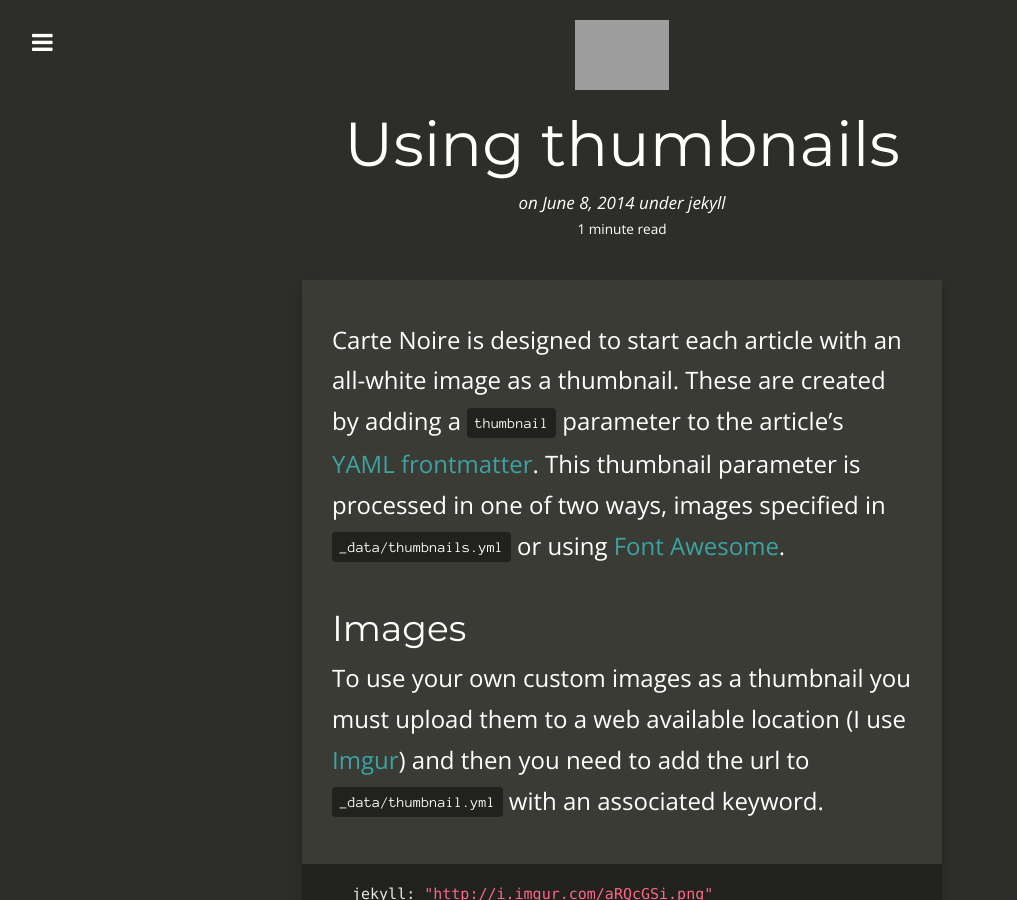
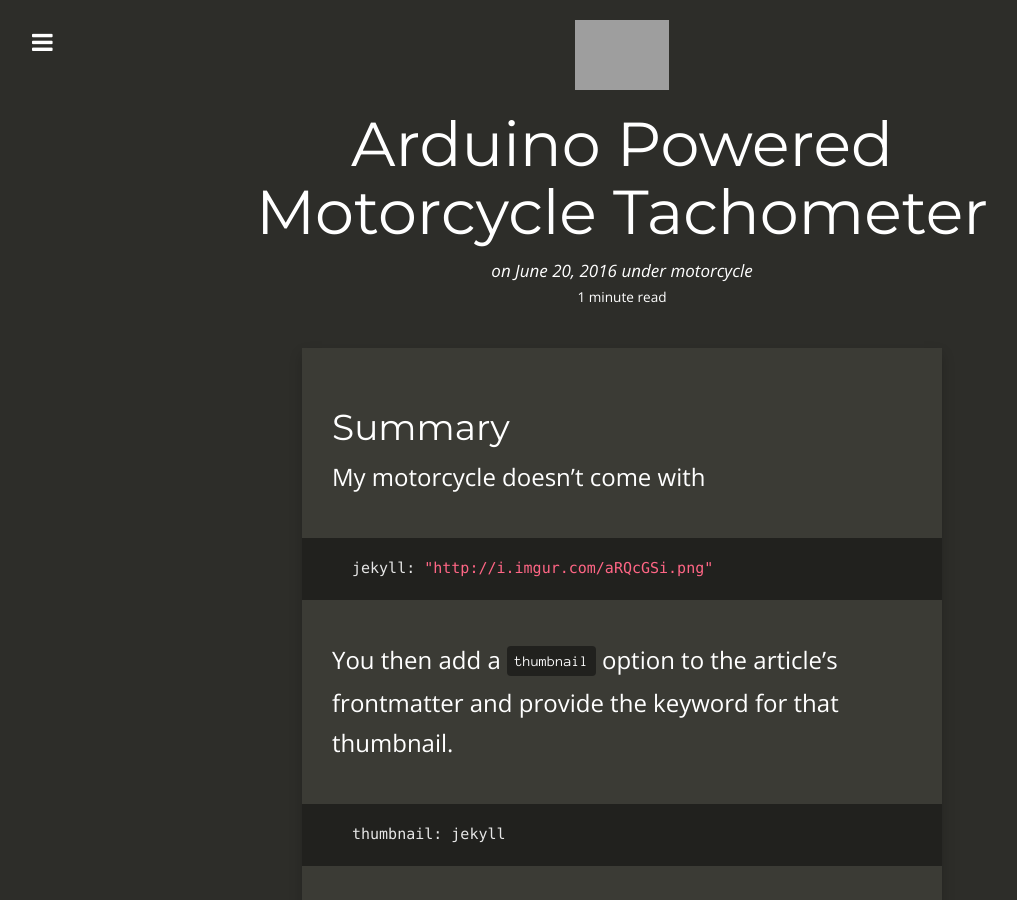
Before and after one commit to edisondotme/edisondotme.github.io, a Jekyll site: the page built from _posts/2014-06-08-using-thumbnails.md, in a window 1280 px wide and 900 px high. Shown: the whole window, without its empty margins (18-1035 px from the left). Built offline with Jekyll 4.4.1, drawn with Linux system fonts in a browser that asks for light colours; nearby versions of some CDN libraries; comment, search, counter and statistics services are not loaded; some of the changed text lies outside the part shown; grey boxes are pictures that could not be loaded.

Commit message:
tried editing a post

````diff
--- a/_posts/2014-06-08-using-thumbnails.md
+++ b/_posts/2014-06-08-using-thumbnails.md
@@ -1,26 +1,18 @@
 ---
 layout:     post
-title:      Using thumbnails
-date:       2014-06-08 12:32:18
-summary:    Using thumbnails in your Carte Noire articles.
-categories: jekyll
+title:      Arduino Powered Motorcycle Tachometer
+date:       2016-06-20 12:32:18
+summary:    Chronicles of my project to add a Tachometer to my motorcycle.
+categories: motorcycle
 thumbnail: jekyll
 tags:
- - thumbnails
- - carte noire
+ - motorcycle
+ - arduino
 ---
 
-Carte Noire is designed to start each article with an all-white image as a
-thumbnail. These are created by adding a `thumbnail` parameter to the article's
-[YAML frontmatter][1]. This thumbnail parameter is processed in one of two ways,
-images specified in `_data/thumbnails.yml` or using [Font Awesome][2].
+## Summary
 
-## Images
-
-To use your own custom images as a thumbnail you must upload them to a web available
-location (I use [Imgur][3]) and then you need to add the url to `_data/thumbnail.yml`
-with an associated keyword.
-
+My motorcycle doesn't come with
 ```
 jekyll: "http://i.imgur.com/aRQcGSi.png"
 ```
````
